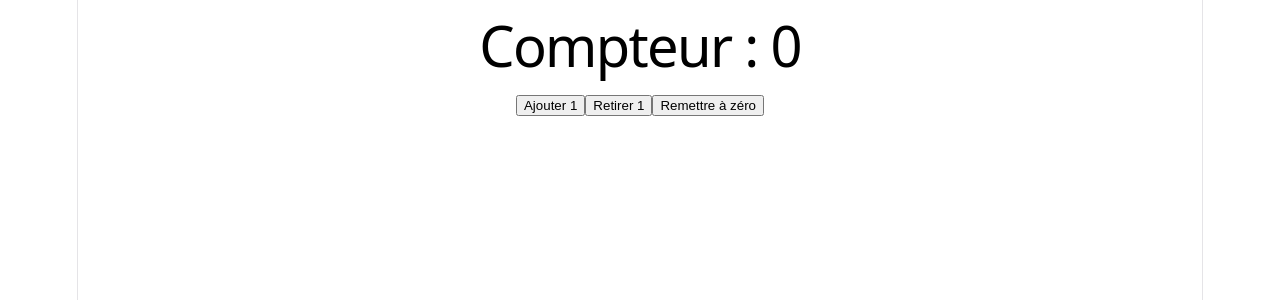
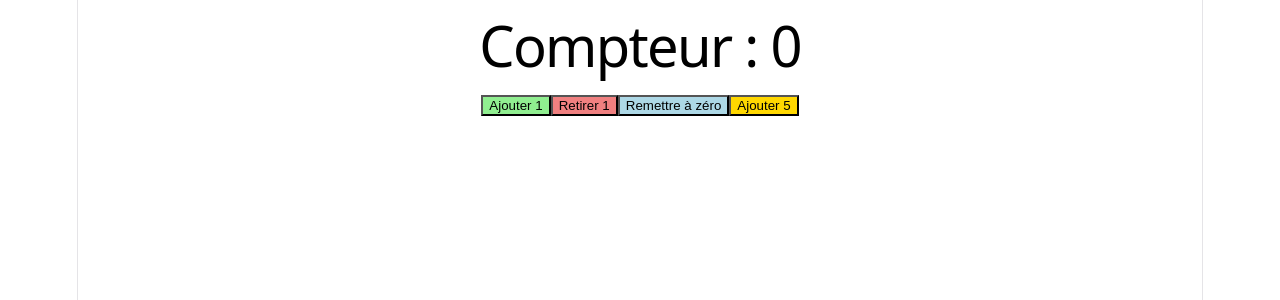
Before and after one commit to bruno2-stack/apprendre-react, a React (Vite) app: page / in a window 1280 px wide. Shown: the top 300 px of the page. Built offline with nearby package versions, Linux system fonts and the light colour scheme.

Commit message:
Composant Bouton avec props et couleurs

```diff
--- a/src/App.jsx
+++ b/src/App.jsx
@@ -1,4 +1,12 @@
 import { useState } from "react";
+
+function Bouton({ texte, action, couleur }) {
+  return (
+    <button onClick={action} style={{ backgroundColor: couleur }}>
+      {texte}
+    </button>
+  );
+}
 
 function App() {
   const [compteur, setCompteur] = useState(0);
@@ -8,9 +16,26 @@ function App() {
       <h1 style={{ color: compteur > 10 ? "red" : "black" }}>
         Compteur : {compteur}
       </h1>
-      <button onClick={() => setCompteur(compteur + 1)}>Ajouter 1</button>
-      <button onClick={() => setCompteur(compteur - 1)}>Retirer 1</button>
-      <button onClick={() => setCompteur(0)}>Remettre à zéro</button>
+      <Bouton
+        texte="Ajouter 1"
+        action={() => setCompteur(compteur + 1)}
+        couleur="lightgreen"
+      />
+      <Bouton
+        texte="Retirer 1"
+        action={() => setCompteur(compteur - 1)}
+        couleur="lightcoral"
+      />
+      <Bouton
+        texte="Remettre à zéro"
+        action={() => setCompteur(0)}
+        couleur="lightblue"
+      />
+      <Bouton
+        texte="Ajouter 5"
+        action={() => setCompteur(compteur + 5)}
+        couleur="gold"
+      />
     </div>
   );
 }
```
